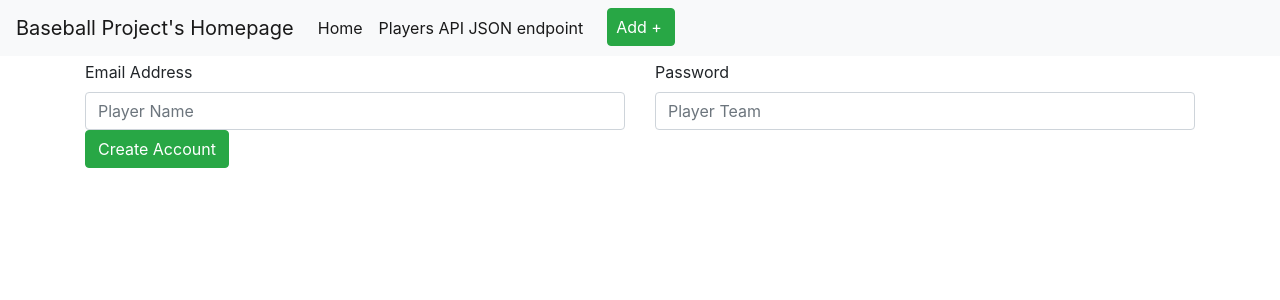
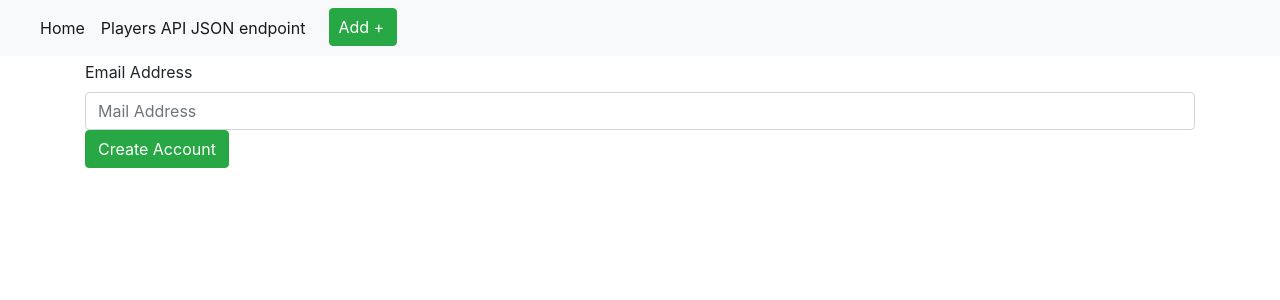
Before and after one commit to Kcode17/IS601_Final_Project, a Flask app: page / in a window 1280 px wide. Shown: the top 300 px of the page. Run offline with Flask 2, Linux system fonts and the light colour scheme; data comes from the database, SQL or seed files in the repository; some libraries are stand-ins or nearby versions.

Commit message:
Task: Sending a simple mail to user given mail address through html page

```diff
--- a/app/app.py
+++ b/app/app.py
@@ -28,25 +28,33 @@ app.config['MYSQL_DATABASE_DB'] = 'Baseball_Players'
 
 mysql.init_app(app)
 
-message = Mail(
-    from_email='oguriteja@gmail.com',
-    to_emails='oguriteja@gmail.com',
-    subject='Sending with Twilio SendGrid is Fun',
-    html_content='<strong>and easy to do anywhere, even with Python</strong>')
+@app.route('/')
+def get_email():
+   return render_template('index.html')
 
-message_json=message.get()
-try:
-    #print(json.dumps(message.get(), sort_keys=True, indent=4))
-    sendgrid_client = SendGridAPIClient(api_key='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')
-    response = sendgrid_client.send(message)
-    #response = sendgrid_client.client.mail.send.post(request_body=message_json)
-    #print('SENDGRID_API_KEY')
-    print(response.status_code)
-    print(response.body)
-    print(response.headers)
-except Exception as e:
-    print(e)
+@app.route('/result',methods = ['POST', 'GET'])
+def result():
+    result = request.form
+    print(result)
+    message = Mail(
+        from_email='oguriteja@gmail.com',
+        to_emails=request.form['Mail Address'],
+        subject='Sending with Twilio SendGrid is Fun',
+        html_content='<strong>Teja and easy to do anywhere, even with Python</strong>')
 
+
+    try:
+        #print(json.dumps(message.get(), sort_keys=True, indent=4))
+        sendgrid_client = SendGridAPIClient(api_key='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')
+        response = sendgrid_client.send(message)
+        #response = sendgrid_client.client.mail.send.post(request_body=message_json)
+        #print('SENDGRID_API_KEY')
+        print(response.status_code)
+        print(response.body)
+        print(response.headers)
+    except Exception as e:
+        print(e)
+    return render_template("result.html",result = result)
 
 
 
--- a/app/templates/index.html
+++ b/app/templates/index.html
@@ -1,16 +1,13 @@
 {% extends "layout.html" %}
 {% block content %}
-<form action="/cities/new" method="POST">
+<!--form action="/cities/new" method="POST"-->
+<form action="/result" method="POST">
     <div class="row">
         <div class="col">
-            <label for="Name">Email Address</label>
-            <input id="Name" type="text" class="form-control" placeholder="Player Name" name="Name">
+            <label for="email">Email Address</label>
+            <input id="email" type="email" class="form-control" placeholder="Mail Address" name="Mail Address">
         </div>
-        <div class="col">
-            <label for="Team">Password</label>
-            <input id="Team" type="text" class="form-control" placeholder="Player Team"
-                   name="Team">
-        </div>
+
      </div>
     <button type="submit" class="btn btn-success">Create Account</button>
 
```
Also changed, not shown: app/templates/result.html (added, +11 -0 lines).
